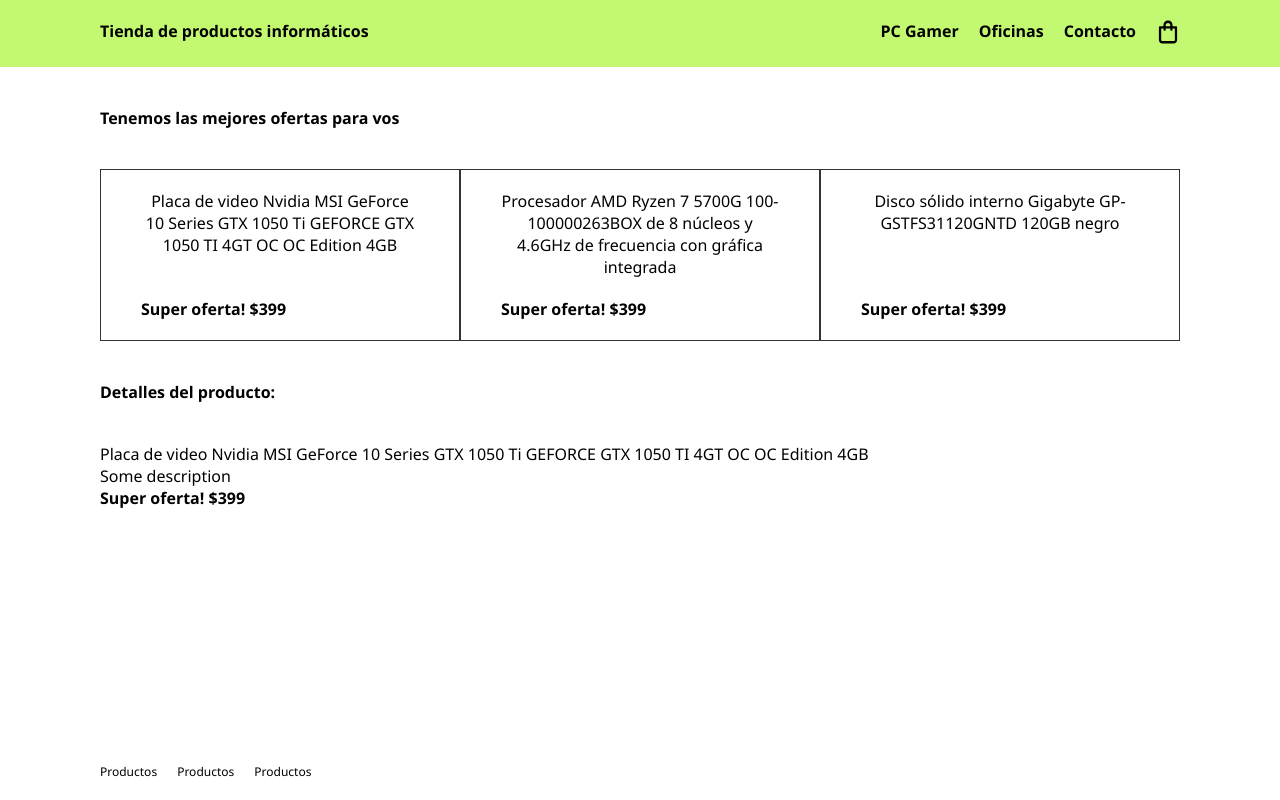
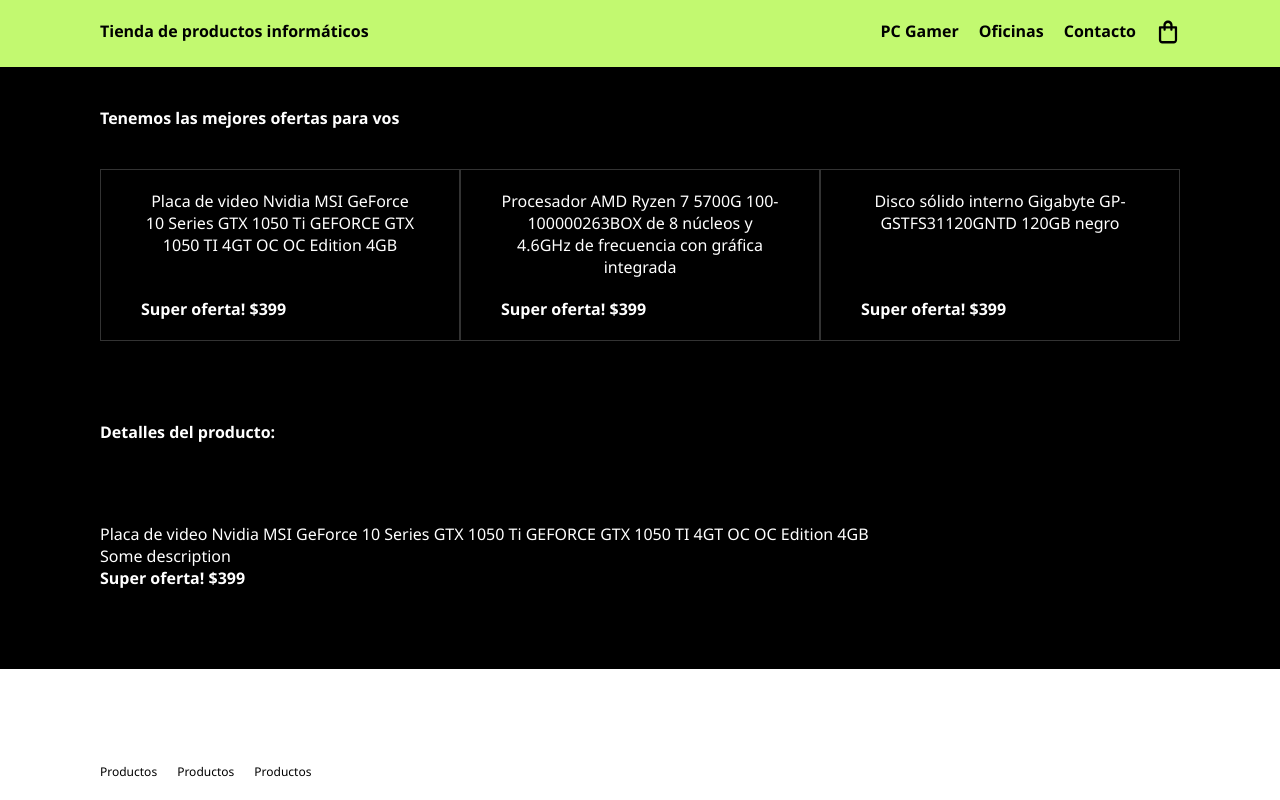
Before and after one commit to yikifp/ecommerce-4elementos, a React (Create React App) app: page / in a window 1280 px wide. Built offline with nearby package versions, Linux system fonts and the light colour scheme.

Commit message:
Update app

```diff
--- a/src/components/ItemList.jsx
+++ b/src/components/ItemList.jsx
@@ -1,5 +1,4 @@
 import { useState, useEffect } from 'react';
-import PropTypes from 'prop-types';
 import Item from './Item';
 import {ReactComponent as LoaderIcon} from '../assets/svg/loader.svg';
 
@@ -27,17 +26,4 @@
     )
 }
 
-
-ItemList.propTypes = {
-    // An array of objects taking on a particular shape
-    list: PropTypes.arrayOf(
-      PropTypes.shape({
-      id: PropTypes.string.isRequired,
-      name: PropTypes.string.isRequired,
-      price: PropTypes.number.isRequired
-    }).isRequired
-    ).isRequired
-
-  }
-
 export default ItemList;
--- a/src/components/ItemListContainer.jsx
+++ b/src/components/ItemListContainer.jsx
@@ -1,15 +1,31 @@
 import ItemList from './ItemList';
-import products from '../data/products.json';
+import PropTypes from 'prop-types';
 
-const ItemListContainer = () => {
+const ItemListContainer = ({productList}) => {
+
 
     return (
-        <div className="item-list-container content-wrapper">
-            <h2 className="title">Tenemos las mejores ofertas para vos</h2>
-            <ItemList list={products} />
+        <div className="item-list-container">
+            <div className="content-wrapper">
+                <h2 className="title">Tenemos las mejores ofertas para vos</h2>
+                <ItemList list={productList} />
+            </div>
         </div>
     )
 }
 
 
+ItemListContainer.propTypes = {
+    // An array of objects taking on a particular shape
+    list: PropTypes.arrayOf(
+      PropTypes.shape({
+      id: PropTypes.string.isRequired,
+      name: PropTypes.string.isRequired,
+      price: PropTypes.number.isRequired,
+      copy: PropTypes.string.isRequired,
+    }).isRequired
+    ).isRequired
+  }
+
+
 export default ItemListContainer;
--- a/src/styles/_main.scss
+++ b/src/styles/_main.scss
@@ -1,11 +1,11 @@
 .main {
 
-    margin-top: 40px;
-
     .item-list-container {
+        color: white;
         position: relative;
-        margin-top: 40px;
-        display: grid;
+        padding-top: 40px;
+        padding-bottom: 40px;
+        background: #000;
         .title {
             margin-bottom: 40px;
         }
@@ -33,7 +33,7 @@
                 height: 100%;
 
                 &:hover {
-                    color: $purpleColor;
+                    color: $greenColor;
                 }
             }
 
```
